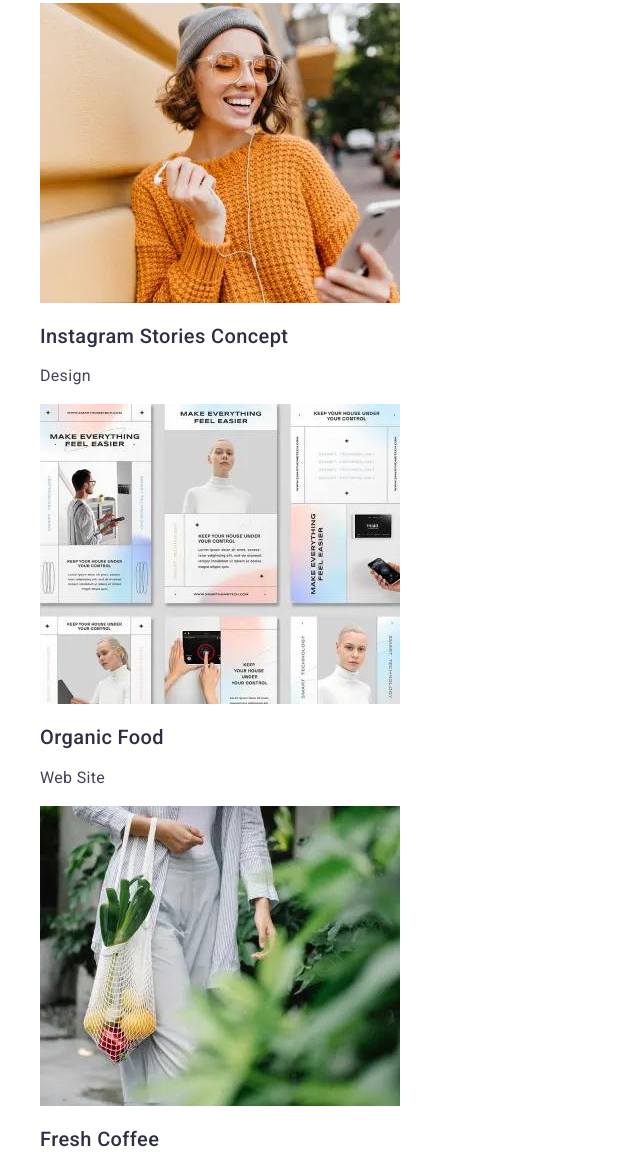
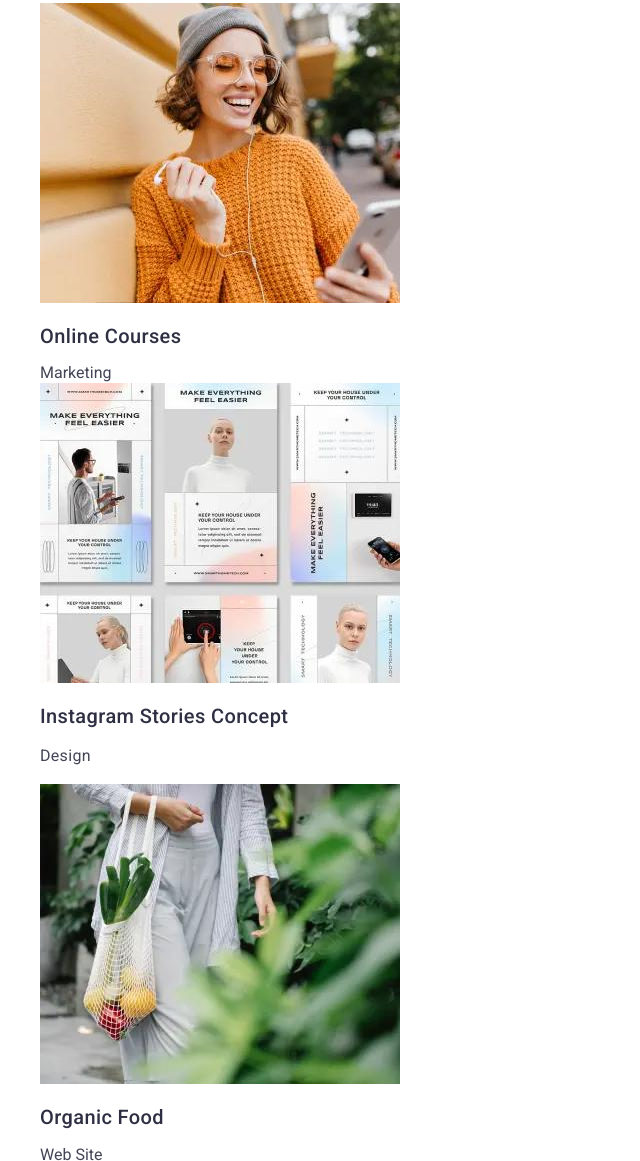
Before and after one commit to JuliaKysla/goit-markup-hw-02, a plain HTML site: page portfolio.html in a window 1280 px wide. Shown: the part 2412-3573 px from the top of the page, without its empty margins (0-640 px from the left). Drawn offline with nearby package versions, Linux system fonts and the light colour scheme.

Commit message:
name change

```diff
--- a/portfolio.html
+++ b/portfolio.html
@@ -72,24 +72,24 @@
                         <p class="gallery-desc">Design</p></a>
                     </li>
                     <li>
-                      <a class="link"><img class="gallery-img" src="./images/portfolio/online-courses.jpg" alt="Instagram Stories Concept" width="360">
+                      <a class="link"><img class="gallery-img" src="./images/portfolio/online-courses.jpg" alt="Marketing Online Courses" width="360">
+                        <h2 class="gallery-title">Online Courses</h2>
+                        <p class="gallery-desc"></p>Marketing</a>
+                    </li>
+                    <li class="gallety-item">
+                      <a class="link"><img class="gallery-img" src="./images/portfolio/instagram.jpg" alt="Instagram Stories Concept" width="360">
                         <h2 class="gallery-title">Instagram Stories Concept</h2>
                         <p class="gallery-desc">Design</p></a>
                     </li>
                     <li class="gallety-item">
-                      <a class="link"><img class="gallery-img" src="./images/portfolio/instagram.jpg" alt="Web Site Organic Food" width="360">
+                      <a class="link"><img class="gallery-img" src="./images/portfolio/organic-food.jpg" alt="Web Site Organic Food" width="360">
                         <h2 class="gallery-title">Organic Food</h2>
-                        <p class="gallery-desc">Web Site</p></a>
+                        <p class="gallery-desc"></p>Web Site</a>
                     </li>
                     <li class="gallety-item">
-                      <a class="link"><img class="gallery-img" src="./images/portfolio/organic-food.jpg" alt="web site Fresh Coffee" width="360">
+                      <a class="link"><img class="gallery-img" src="./images/portfolio/fresh-coffee.jpg" alt="web site Fresh Coffee" width="360">
                         <h2 class="gallery-title">Fresh Coffee</h2>
                         <p class="gallery-desc">Web Site</p></a>
-                    </li>
-                    <li class="gallety-item">
-                      <a class="link"><img class="gallery-img" src="./images/portfolio/fresh-coffee.jpg" alt="Marketing Online Courses" width="360">
-                        <h2 class="gallery-title">Online Courses</h2>
-                        <p class="gallery-desc">Marketing</p></a>
                     </li>
                 </ul>
               </Section>
```
